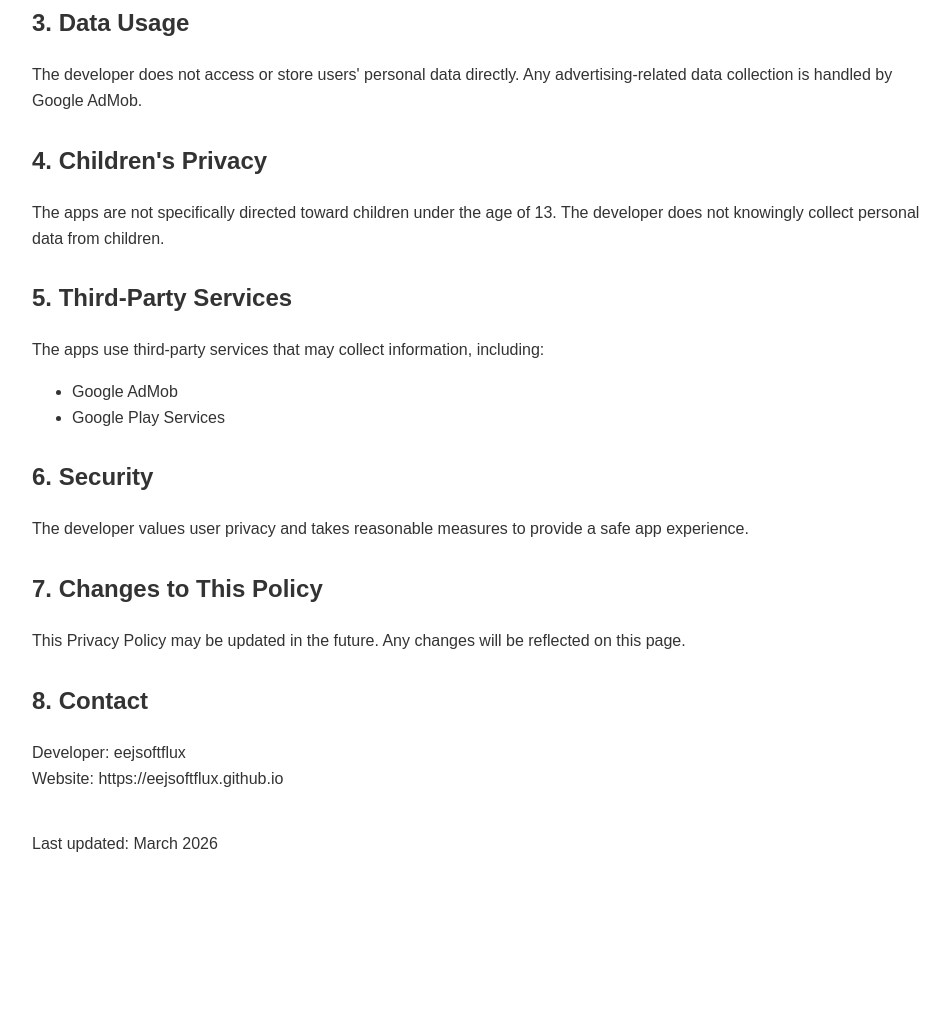
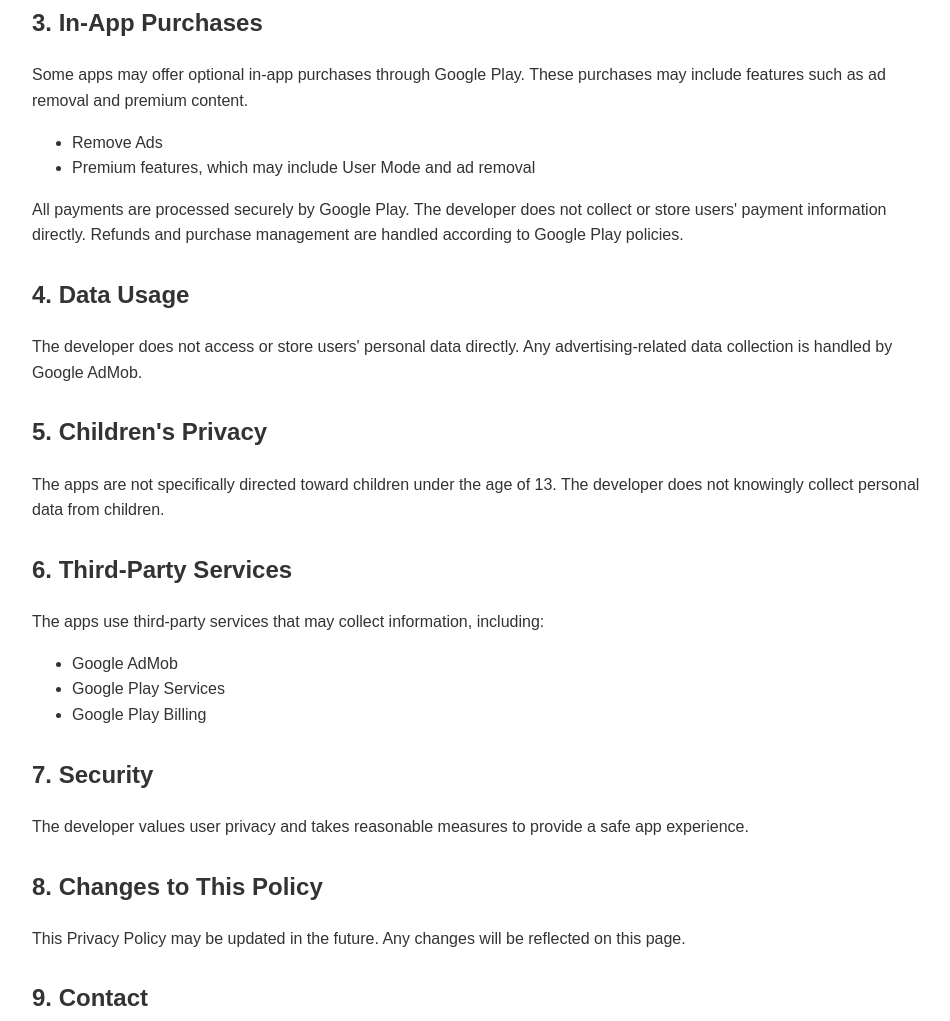
Before and after one commit to eejSoftFlux/eejsoftflux.github.io, a plain HTML site: page privacy.html in a window 1280 px wide. Shown: the part 757-1778 px from the top of the page, without its empty margins (8-958 px from the left). Before the commit the page ends 1654 px from the top, so only its background shows below. Drawn offline with Linux system fonts and the light colour scheme.

Commit message:
Update privacy.html

```diff
--- a/privacy.html
+++ b/privacy.html
@@ -36,7 +36,7 @@ The apps are developed and published by eejsoftflux.
 <h2>1. Information Collection</h2>
 <p>
 The apps do not collect or store personal information directly.
-They are simple word , memory games and abacus math game and do not require account creation or login.
+They are simple word, memory, and math games and do not require account creation or login.
 </p>
 
 <h2>2. Advertising</h2>
@@ -60,46 +60,63 @@ For more information, please visit:
 https://policies.google.com/privacy
 </p>
 
-<h2>3. Data Usage</h2>
+<h2>3. In-App Purchases</h2>
+<p>
+Some apps may offer optional in-app purchases through Google Play.
+These purchases may include features such as ad removal and premium content.
+</p>
+<ul>
+<li>Remove Ads</li>
+<li>Premium features, which may include User Mode and ad removal</li>
+</ul>
+<p>
+All payments are processed securely by Google Play.
+The developer does not collect or store users' payment information directly.
+Refunds and purchase management are handled according to Google Play policies.
+</p>
+
+<h2>4. Data Usage</h2>
 <p>
 The developer does not access or store users' personal data directly.
 Any advertising-related data collection is handled by Google AdMob.
 </p>
 
-<h2>4. Children's Privacy</h2>
+<h2>5. Children's Privacy</h2>
 <p>
 The apps are not specifically directed toward children under the age of 13.
 The developer does not knowingly collect personal data from children.
 </p>
 
-<h2>5. Third-Party Services</h2>
+<h2>6. Third-Party Services</h2>
 <p>
 The apps use third-party services that may collect information, including:
 </p>
 <ul>
 <li>Google AdMob</li>
 <li>Google Play Services</li>
+<li>Google Play Billing</li>
 </ul>
 
-<h2>6. Security</h2>
+<h2>7. Security</h2>
 <p>
 The developer values user privacy and takes reasonable measures to provide a safe app experience.
 </p>
 
-<h2>7. Changes to This Policy</h2>
+<h2>8. Changes to This Policy</h2>
 <p>
 This Privacy Policy may be updated in the future.
 Any changes will be reflected on this page.
 </p>
 
-<h2>8. Contact</h2>
+<h2>9. Contact</h2>
 <p>
 Developer: eejsoftflux<br>
-Website: https://eejsoftflux.github.io
+Website: https://eejsoftflux.github.io<br>
+Mail-Order Business Registration No.: [제 2026-서울중랑-0436호]
 </p>
 
 <p style="margin-top:40px;">
-Last updated: March 2026
+Last updated: April 2026
 </p>
 
 </body>
```
